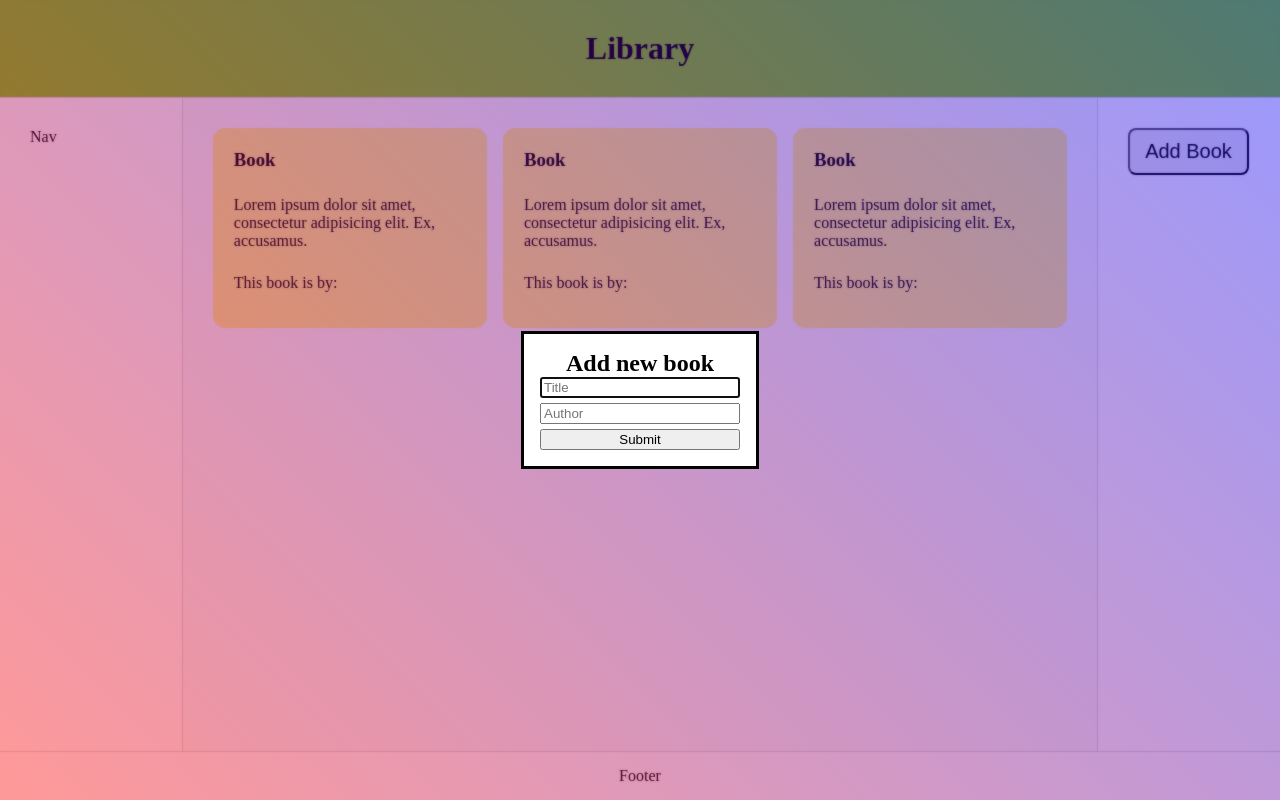
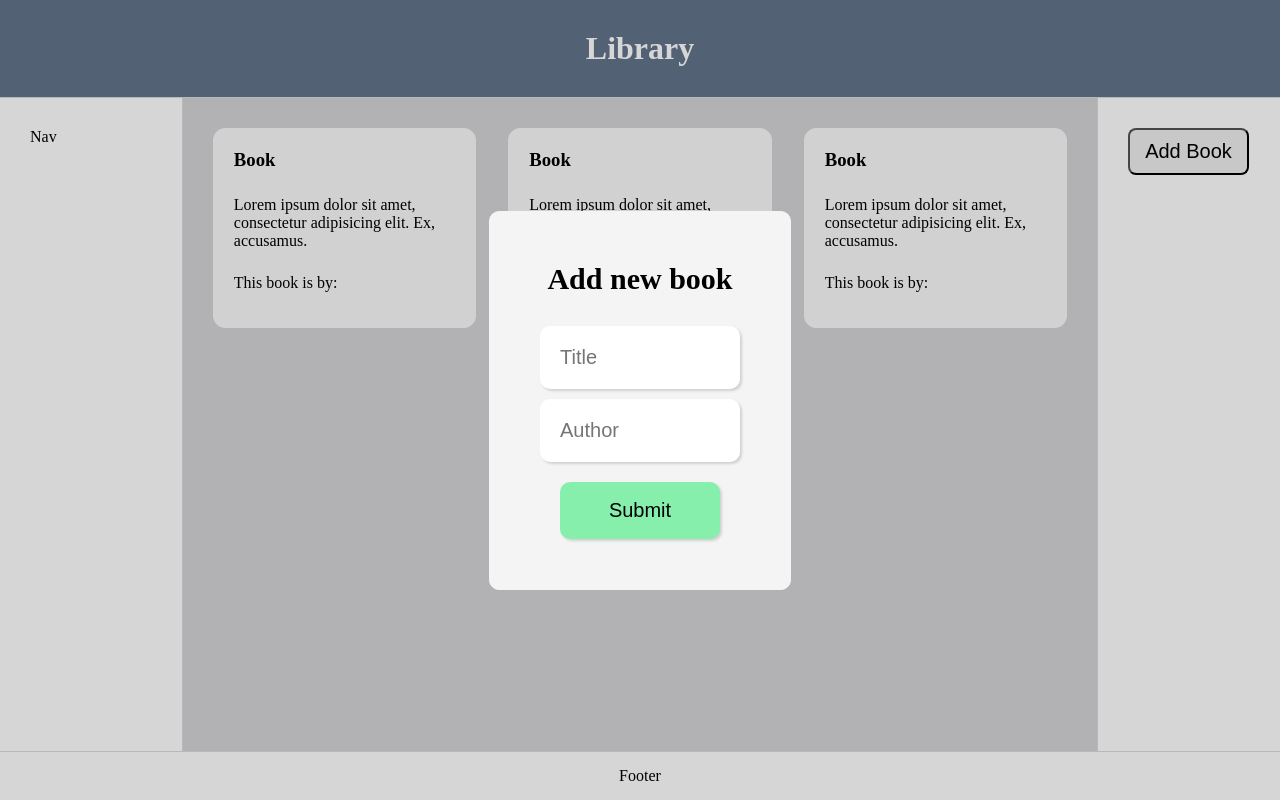
Before and after one commit to TwelveStacks/TOP-library, a plain HTML site: page index.html in a window 1280 px wide. Both pictures are taken after a click on the button "Add Book". Drawn offline with Linux system fonts and the light colour scheme.

Commit message:
Added modal styling

```diff
--- a/index.html
+++ b/index.html
@@ -40,16 +40,14 @@
             <p>This book is by:</p>
           </div>
         </div>
-        <div class="modal-container">
         <dialog class="modal" id="modal">
           <h2>Add new book</h2>
           <form class="form" method="dialog">
-              <input type="text" placeholder="Title" />
-              <input type="text" placeholder="Author" />
+            <input type="text" placeholder="Title" required />
+            <input type="text" placeholder="Author" required />
             <button class="submit-button">Submit</button>
           </form>
         </dialog>
-        </div>
       </article>
       <aside>
         <button id="add-book">Add Book</button>
--- a/scripts.js
+++ b/scripts.js
@@ -6,10 +6,6 @@ const submitButton = document.querySelector('.submit-button');
 
 addBook.addEventListener("click", () => {
     modal.showModal();
-});
-
-submitButton.addEventListener('click', () => {
-    modal.close();
 });
 
 function Book() {
--- a/styles.css
+++ b/styles.css
@@ -14,7 +14,8 @@ header {
     border-bottom: 1px solid #ddd;
     text-align: center;
     padding: 30px;
-    background-color: #84cc16;
+    background-color: #64748b;
+    color: white;
 }
 
 nav {
@@ -23,14 +24,14 @@ nav {
 }
 
 article {
-    background-color: #f8fafc;
+    background-color: #d4d4d8;
 }
 
 .book-container {
     display: grid;
     grid-template-columns: repeat(auto-fit, minmax(200px, 1fr));
     grid-auto-rows: 200px;
-    gap: 2rem 1em;
+    gap: 2rem;
     padding: 30px;
 }
 
@@ -53,8 +54,8 @@ footer {
 }
 
 .book {
-    border: 1px solid #fef08a;
-    background-color: #fef08a;
+    border: 1px solid #f9fafb;
+    background-color: #f9fafb;
     border-radius: 12px;
     padding: 20px;
     display: grid;
@@ -68,17 +69,55 @@ footer {
     max-width: 100%;
     margin: auto;
     text-align: center;
+    border-radius: 10px;
+    border: 1px solid #f4f4f5;
+    background-color: #f4f4f5;
+    padding: 50px;
+}
+
+.modal h2 {
+    margin-bottom: 30px;
+    font-size: 30px;
 }
 
 .form {
     display: flex;
     flex-direction: column;
-    gap: 5px;
+    gap: 10px;
+}
+
+.form input {
+    padding: 20px;
+    font-size: 20px;
+    border-radius: 10px;
+    border: none;
+    box-shadow: rgba(0, 0, 0, 0.15) 1.95px 1.95px 2.6px;
+    outline: none;
+}
+
+.submit-button {
+    background-color: #86efac;
+    border: 2px solid #86efac;
+    border-radius: 10px;
+    font-size: 20px;
+    padding: 15px 25px;
+    margin-top: 10px;
+    margin-left: 20px;
+    margin-right: 20px;
+    box-shadow: rgba(0, 0, 0, 0.15) 1.95px 1.95px 2.6px;
+}
+
+.submit-button:hover {
+    border-color: black;
+}
+
+.submit-button:active {
+    border-color: green;
 }
 
 .modal::backdrop {
-    /* background: rgb(0 0 0 / .4); */
-    background: linear-gradient(45deg, red, blue);
+    background: rgb(0 0 0 / .4);
+    /* background: linear-gradient(45deg, red, blue); */
     opacity: .4;
-    backdrop-filter: blur(1px);
+    /* backdrop-filter: blur(1px);  */
 }
```
Lines whose indentation alone changed are shown as unchanged.
